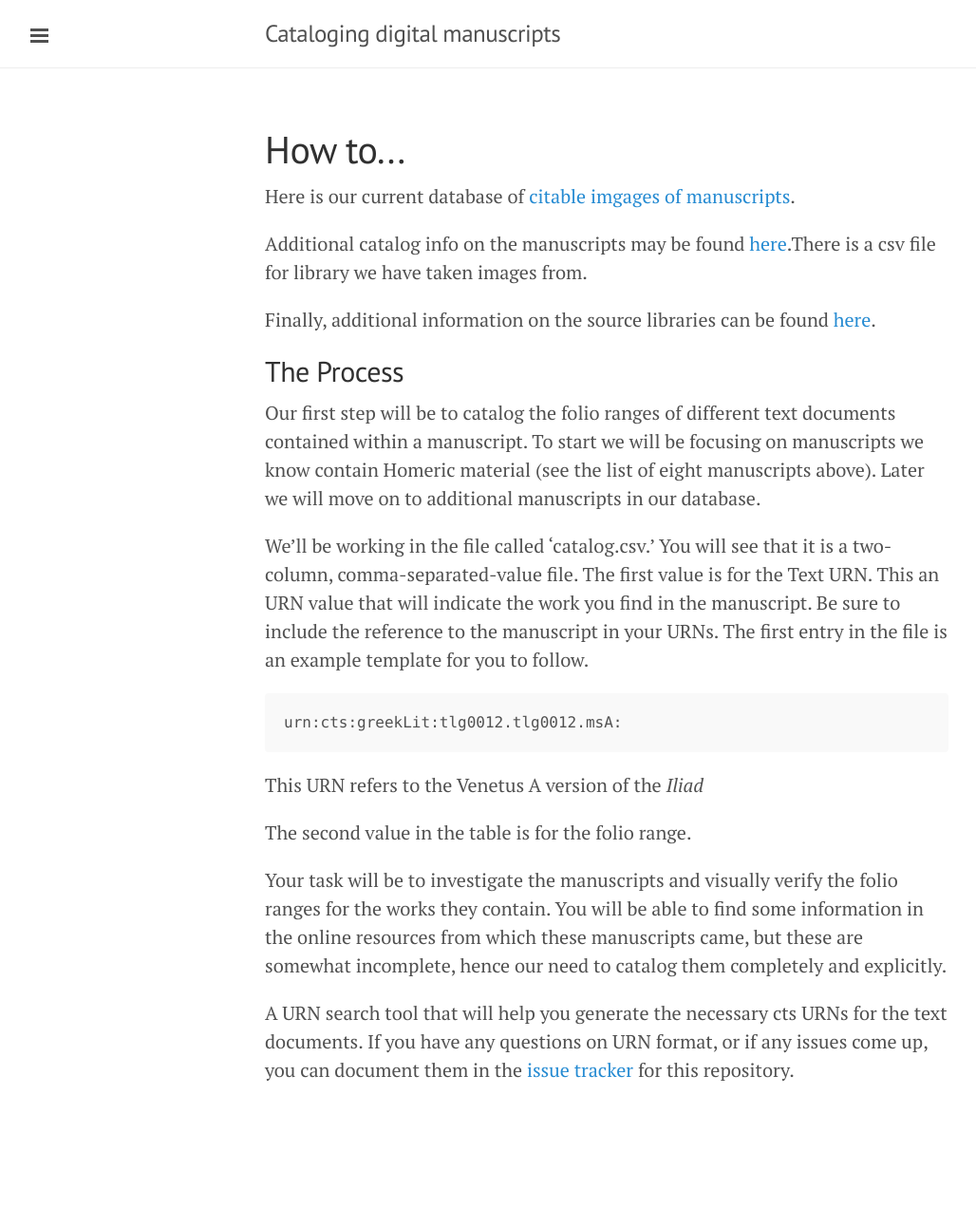
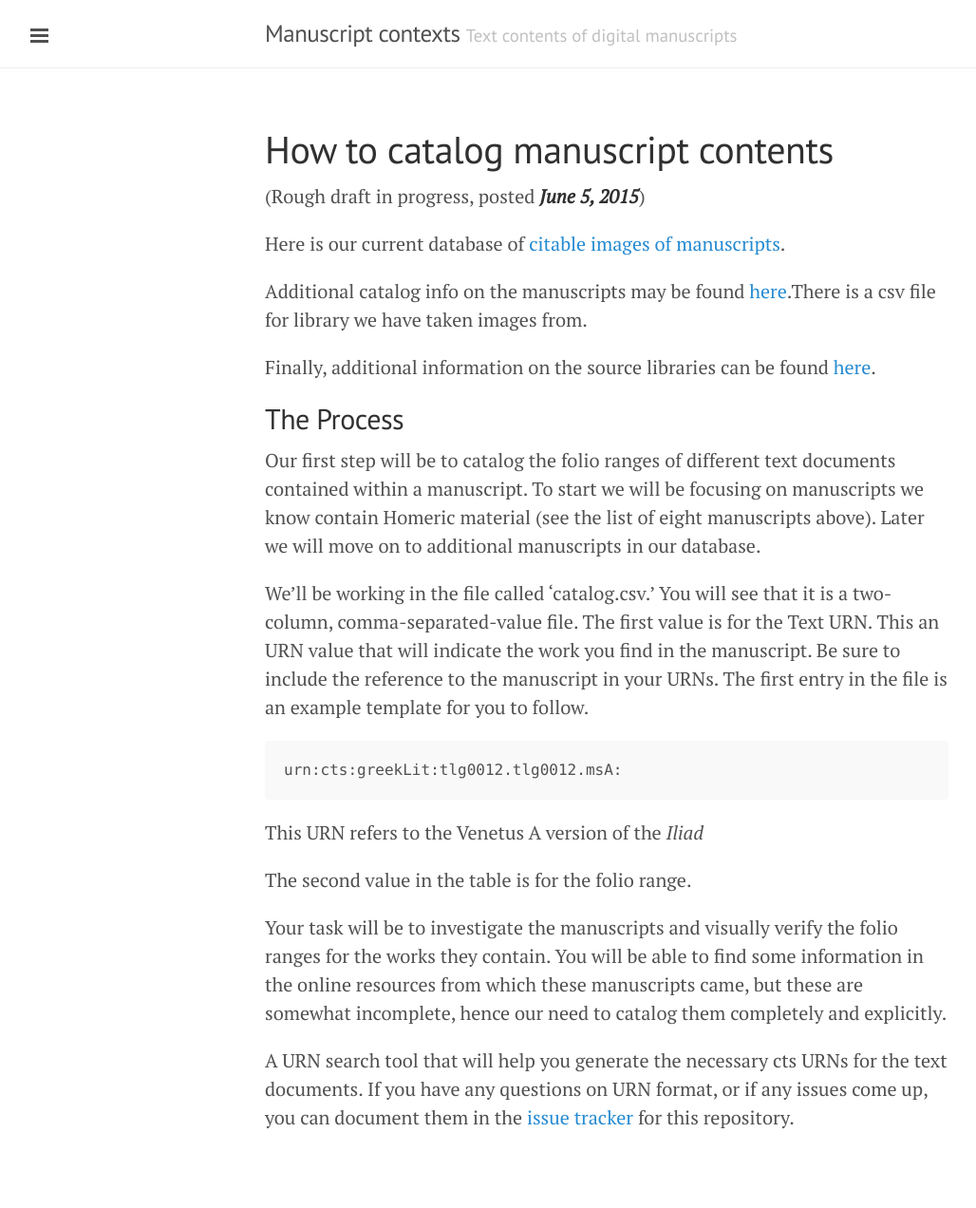
Before and after one commit to openmss/msscatalog, a Jekyll site: the page built from how-to.md, in a window 1280 px wide. Shown: the whole page at 95% size, without its empty margins (1-1029 px from the left). Built offline with Jekyll 4.4.1, drawn with Linux system fonts in a browser that asks for light colours; Markdown is read by kramdown in place of the engine named in the settings; before the commit the page ends 1222 px from its top, so only the background shows below that.

Commit message:
Updates for openmss group

```diff
--- a/_config.yml
+++ b/_config.yml
@@ -6,9 +6,9 @@ pygments:         true
 permalink:        pretty
 
 # Setup
-title:            Cataloging digital manuscripts
-tagline:          ''
-description:      ''
+title:            Manuscript contexts
+tagline:          'Text contents of digital manuscripts'
+description:      'Cataloging the text contents of manuscripts illustrated by openly licensed digital images'
 
 baseurl: '/msscatalog'
 
@@ -24,12 +24,9 @@ version:          0.12.0
 
 
 links:
-  - title: Sources for images
-    url: http://openpaleography.github.io/img_sources
+  - title: Open Manuscripts initiative
+    url: http://openmss.github.io/
     external: true
-  - title: Digital manuscripts
-    url: http://openpaleography.github.io/mss
+  - title: Github repository for this project
+    url: https://github.com/openmss/msscatalog
     external: true
-  - title: Github source
-    url: https://github.com/openpaleography/openpaleography.github.io
-    external: true
--- a/_layouts/default.html
+++ b/_layouts/default.html
@@ -15,7 +15,7 @@
           <label for="sidebar-checkbox" class="sidebar-toggle"></label>
 
           <h3 class="masthead-title">
-            <a href="{{ site.baseurl }}" title="Home">{{ site.title }}</a>
+            <a href="{{ '/' | prepend:site.baseurl }}" title="Home">{{ site.title }}</a>
             <small>{{ site.tagline }}</small>
           </h3>
         </div>
--- a/how-to.md
+++ b/how-to.md
@@ -1,14 +1,16 @@
 ---
-title: How to...
+title: How to catalog manuscript contents
 layout: page
 ---
 
+(Rough draft in progress,  posted  ***{{ site.time | date:  '%B %-d, %Y' }}***)
 
-Here is our current database of [citable imgages of manuscripts](http://beta.hpcc.uh.edu/tomcat/mss/photos).
 
-Additional catalog info on the manuscripts may be found [here](https://github.com/openpaleography/mss/tree/master/collections/mss).There is a csv file for library we have taken images from.
+Here is our current database of [citable images of manuscripts](http://beta.hpcc.uh.edu/tomcat/mss/photos).
 
-Finally, additional information on the source libraries can be found [here](https://github.com/openpaleography/img_sources/blob/master/sources.md).
+Additional catalog info on the manuscripts may be found [here](https://github.com/openmss/mss/tree/master/collections/mss).There is a csv file for library we have taken images from.
+
+Finally, additional information on the source libraries can be found [here](https://github.com/openmss/img_sources/blob/master/sources.md).
 
 ## The Process ##
 
@@ -24,4 +26,4 @@ The second value in the table is for the folio range.
 
 Your task will be to investigate the manuscripts and visually verify the folio ranges for the works they contain. You will be able to find some information in the online resources from which these manuscripts came, but these are somewhat incomplete, hence our need to catalog them completely and explicitly.
 
-A URN search tool that will help you generate the necessary cts URNs for the text documents. If you have any questions on URN format, or if any issues come up, you can document them in the [issue tracker](https://github.com/openpaleography/msscatalog/issues/new) for this repository.
+A URN search tool that will help you generate the necessary cts URNs for the text documents. If you have any questions on URN format, or if any issues come up, you can document them in the [issue tracker](https://github.com/openmss/msscatalog/issues/new) for this repository.
```
Also changed, not shown: index.md (+2 -2 lines).
